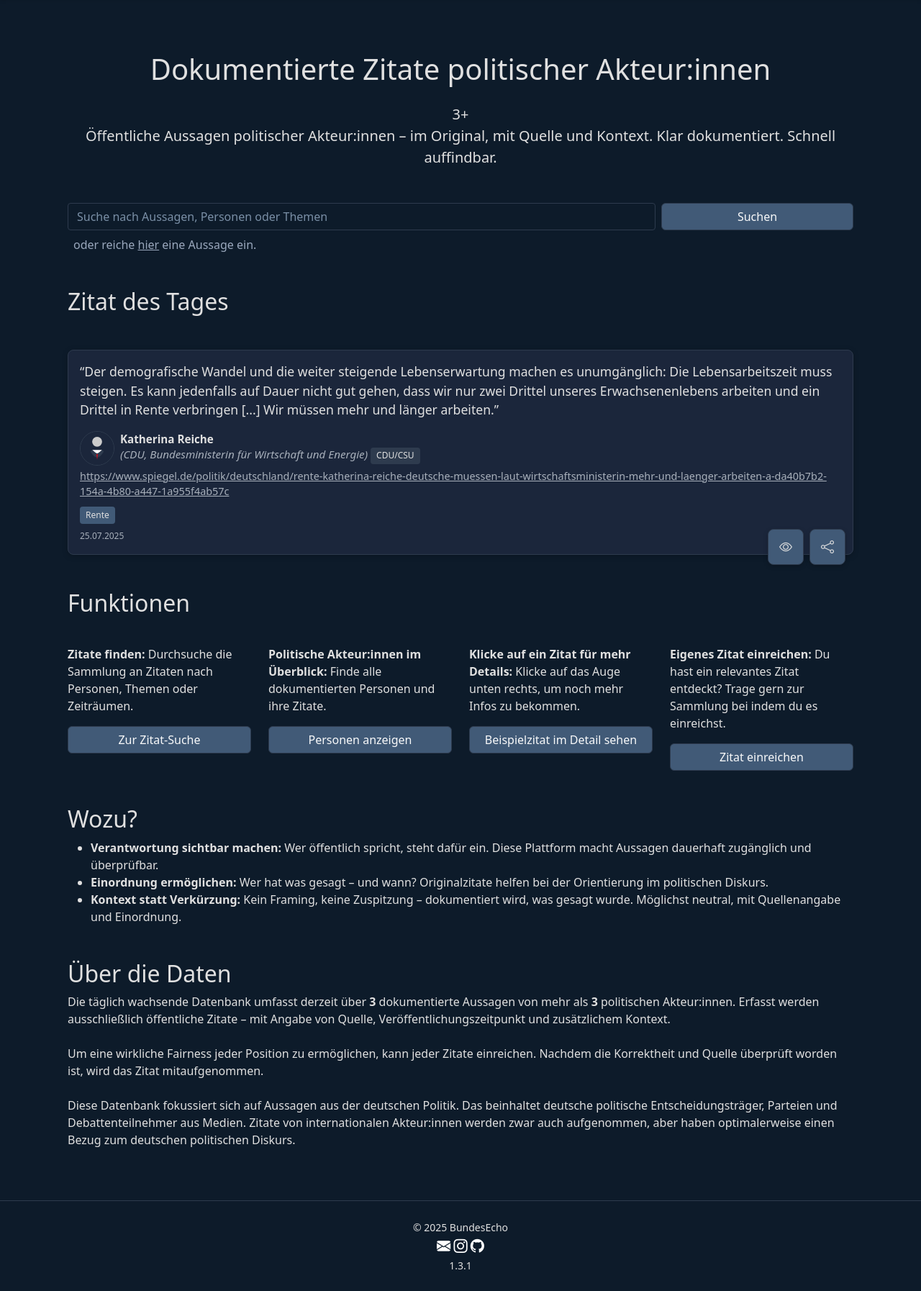
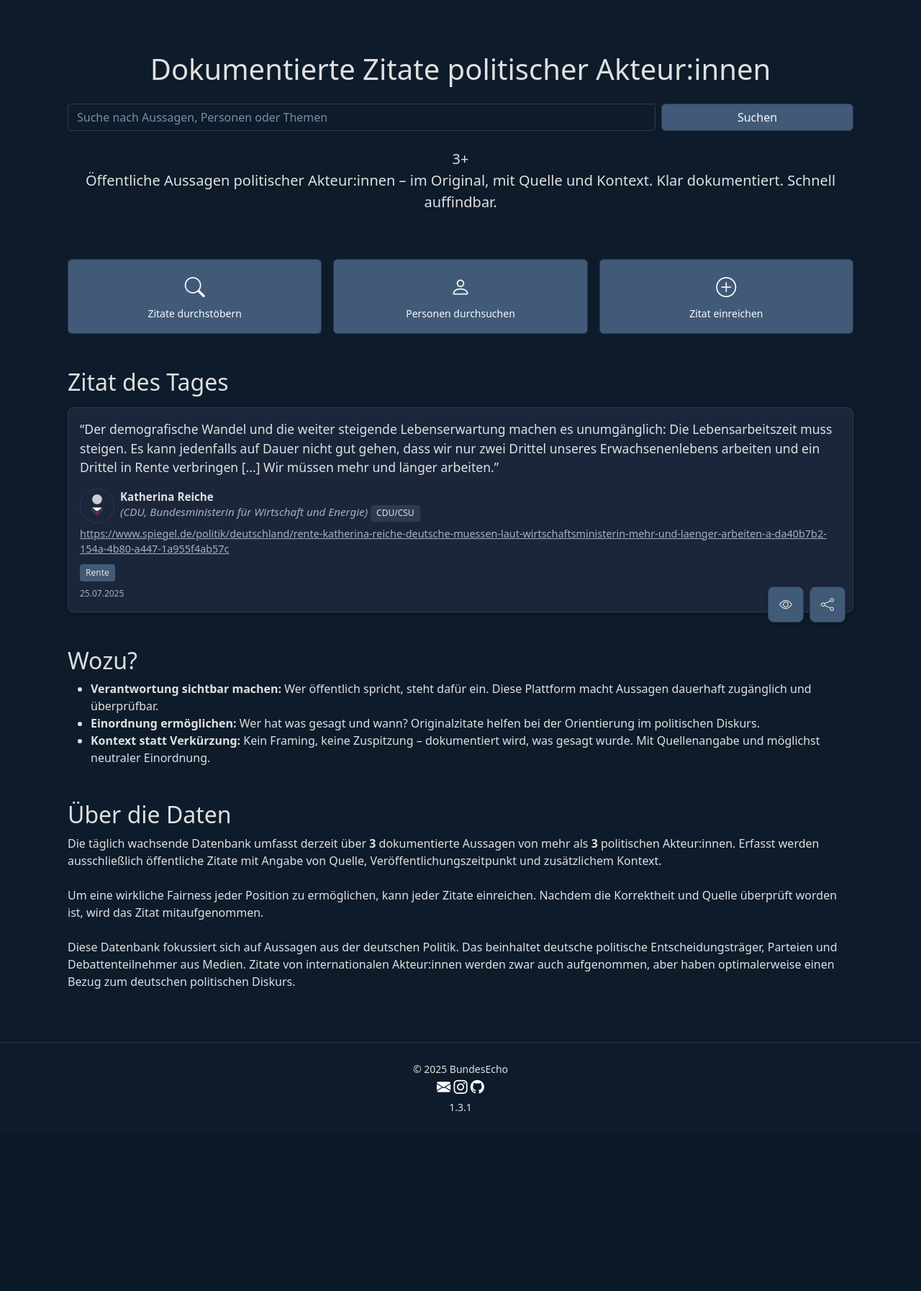
Before and after one commit to ItsJamin/bundesecho, a Flask app: page / in a window 1280 px wide. Shown: the part 72-1866 px from the top of the page at 72% size. After the commit the page ends 1616 px from the top, so only its background shows below. Run offline with Flask 3, Linux system fonts and the light colour scheme; data comes from the database, SQL or seed files in the repository; some libraries are stand-ins or nearby versions.

Commit message:
minor visual improvements for user experience

```diff
--- a/app/blueprints/main/templates/main/home.html
+++ b/app/blueprints/main/templates/main/home.html
@@ -1,96 +1,78 @@
 {% extends "base.html" %}
-
 {% block title %}Zitate politischer Akteur:innen – dokumentiert & überprüfbar{% endblock %}
-
 {% block content %}
 <div class="landing-page container my-5">
-
   <h1 class="text-center mb-4">Dokumentierte Zitate politischer Akteur:innen</h1>
-  <p class="lead text-center mb-5">
-    <span id="quote-counter" clas="lead text-center">0</span>+ <br>
-    Öffentliche Aussagen politischer Akteur:innen – im Original, mit Quelle und Kontext. Klar dokumentiert. Schnell auffindbar.
-  </p>
 
   <form method="GET" action="{{ url_for('quote.search') }}" id="simple-search-form" novalidate>
     <input type="hidden" name="mode" value="simple">
-
     <div class="row g-2">
         <div class="col-12 col-md-9">
             <input type="text" id="simple-query" name="q" class="form-control"
                    placeholder="Suche nach Aussagen, Personen oder Themen"
                    value="{{ text_query or '' }}" autocomplete="off">
         </div>
-
         <div class="col-12 col-md-3 d-grid">
             <button type="submit" class="btn btn-bg btn-outline-light">
                 Suchen
             </button>
         </div>
     </div>
-
-    <p class="text-muted p-2">oder reiche
-      <a class="text-muted" href="{{ url_for('quote.submit_request') }}">hier</a> eine Aussage ein.</p>
 </form>
 
-<br>
+  <p class="lead text-center mb-5 mt-4">
+    <span id="quote-counter" clas="lead text-center">0</span>+ <br>
+    Öffentliche Aussagen politischer Akteur:innen – im Original, mit Quelle und Kontext. Klar dokumentiert. Schnell auffindbar.
+  </p>
 
-  <h2 class="mb-5">Zitat des Tages</h2>
+<div class="row g-3 mt-4 mb-5 text-center">
+  <div class="col-4">
+    <a href="{{ url_for('quote.search') }}" class="btn btn-outline-light btn-bg w-100 py-3">
+      <i class="bi bi-search d-block fs-3 mb-1"></i>
+      <small>Zitate durchstöbern</small>
+    </a>
+  </div>
+  <div class="col-4">
+    <a href="{{ url_for('person.list_persons') }}" class="btn btn-outline-light btn-bg w-100 py-3">
+      <i class="bi bi-person d-block fs-3 mb-1"></i>
+      <small>Personen durchsuchen</small>
+    </a>
+  </div>
+  <div class="col-4">
+    <a href="{{ url_for('quote.submit_request') }}" class="btn btn-outline-light btn-bg w-100 py-3">
+      <i class="bi bi-plus-circle d-block fs-3 mb-1"></i>
+      <small>Zitat einreichen</small>
+    </a>
+  </div>
+</div>
 
-
+  <h2 class="mt-5">Zitat des Tages</h2>
   <div id="quote-container" class="quote-examples mt-3">
     {% for quote in quotes %}
       {% include "quote_box.html" %}
     {% endfor %}
   </div>
-
   <div class="mb-4 text-center Hide" style="display: none;">
     <button id="refresh-quote-btn" class="btn btn-outline-light btn-bg mb-4">
       Zufälliges Zitat anzeigen
     </button>
   </div>
-  <h2 class="mt-5">Funktionen</h2>
-  <div class="row gy-4 mt-3">
-
-    <div class="col-md-3">
-      <p><strong>Zitate finden:</strong> Durchsuche die Sammlung an Zitaten nach Personen, Themen oder Zeiträumen.</p>
-      <a href="{{ url_for('quote.search') }}" class="btn btn-outline-light btn-bg w-100">Zur Zitat-Suche</a>
-    </div>
-
-    <div class="col-md-3">
-      <p><strong>Politische Akteur:innen im Überblick:</strong> Finde alle dokumentierten Personen und ihre Zitate.</p>
-      <a href="{{ url_for('person.list_persons') }}" class="btn btn-outline-light btn-bg w-100">Personen anzeigen</a>
-    </div>
-
-    <div class="col-md-3">
-      <p><strong>Klicke auf ein Zitat für mehr Details:</strong> Klicke auf das Auge unten rechts, um noch mehr Infos zu bekommen.</p>
-      <a href="{{ url_for('quote.quote_detail', hash_id=quote_hashs.encode(quotes[0].meta_quote_id)) }}" class="btn btn-outline-light btn-bg w-100">Beispielzitat im Detail sehen</a>
-    </div>
-
-    <div class="col-md-3">
-      <p><strong>Eigenes Zitat einreichen:</strong> Du hast ein relevantes Zitat entdeckt? Trage gern zur Sammlung bei indem du es einreichst.</p>
-      <a href="{{ url_for('quote.submit_request') }}" class="btn btn-outline-light btn-bg w-100">Zitat einreichen</a>
-    </div>
-
-  </div>
 
   <h2 class="mt-5">Wozu?</h2>
   <ul>
     <li><strong>Verantwortung sichtbar machen:</strong> Wer öffentlich spricht, steht dafür ein. Diese Plattform macht Aussagen dauerhaft zugänglich und überprüfbar.</li>
-    <li><strong>Einordnung ermöglichen:</strong> Wer hat was gesagt – und wann? Originalzitate helfen bei der Orientierung im politischen Diskurs.</li>
-    <li><strong>Kontext statt Verkürzung:</strong> Kein Framing, keine Zuspitzung – dokumentiert wird, was gesagt wurde. Möglichst neutral, mit Quellenangabe und Einordnung.</li>
+    <li><strong>Einordnung ermöglichen:</strong> Wer hat was gesagt und wann? Originalzitate helfen bei der Orientierung im politischen Diskurs.</li>
+    <li><strong>Kontext statt Verkürzung:</strong> Kein Framing, keine Zuspitzung – dokumentiert wird, was gesagt wurde. Mit Quellenangabe und möglichst neutraler Einordnung.</li>
   </ul>
-
   <h2 class="mt-5">Über die Daten</h2>
-
   <p class="text">
-    Die täglich wachsende Datenbank umfasst derzeit über <span class="fw-bold">{{ quote_count }}</span> dokumentierte Aussagen von mehr als <span class="fw-bold">{{ person_count }}</span> politischen Akteur:innen. Erfasst werden ausschließlich öffentliche Zitate – mit Angabe von Quelle, Veröffentlichungszeitpunkt und zusätzlichem Kontext.
+    Die täglich wachsende Datenbank umfasst derzeit über <span class="fw-bold">{{ quote_count }}</span> dokumentierte Aussagen von mehr als <span class="fw-bold">{{ person_count }}</span> politischen Akteur:innen. Erfasst werden ausschließlich öffentliche Zitate mit Angabe von Quelle, Veröffentlichungszeitpunkt und zusätzlichem Kontext.
     <br><br>
     Um eine wirkliche Fairness jeder Position zu ermöglichen, kann jeder Zitate einreichen. Nachdem die Korrektheit und Quelle überprüft worden ist, wird das Zitat mitaufgenommen.
     <br><br>
     Diese Datenbank fokussiert sich auf Aussagen aus der deutschen Politik. Das beinhaltet deutsche politische Entscheidungsträger, Parteien und Debattenteilnehmer aus Medien.
     Zitate von internationalen Akteur:innen werden zwar auch aufgenommen, aber haben optimalerweise einen Bezug zum deutschen politischen Diskurs.
   </p>
-
 </div>
 
 <script>
@@ -98,26 +80,21 @@ document.addEventListener("DOMContentLoaded", function() {
   const counter = document.getElementById("quote-counter");
   const target = {{ quote_count }};
   const duration = 600; // total duration in ms
-
   let start = null;
-
   function easeOutQuad(t) {
     return t * (2 - t); // ease-out function
   }
-
   function animate(timestamp) {
     if (!start) start = timestamp;
     const progress = (timestamp - start) / duration;
     const easedProgress = easeOutQuad(Math.min(progress, 1));
     counter.textContent = Math.floor(easedProgress * target);
-
     if (progress < 1) {
       requestAnimationFrame(animate);
     } else {
       counter.textContent = target; // ensure final value
     }
   }
-
   requestAnimationFrame(animate);
 });
 document.getElementById("refresh-quote-btn").addEventListener("click", function () {
@@ -126,7 +103,6 @@ document.getElementById("refresh-quote-btn").addEventListener("click", function
   if (banner) {
     banner.style.display = "none";
   }
-
   fetch("/api/random_quote")
     .then(response => response.json())
     .then(data => {
@@ -137,5 +113,4 @@ document.getElementById("refresh-quote-btn").addEventListener("click", function
     });
 });
 </script>
-
 {% endblock %}
```
Also changed, not shown: app/blueprints/person/templates/person/list.html (+17 -7 lines).
